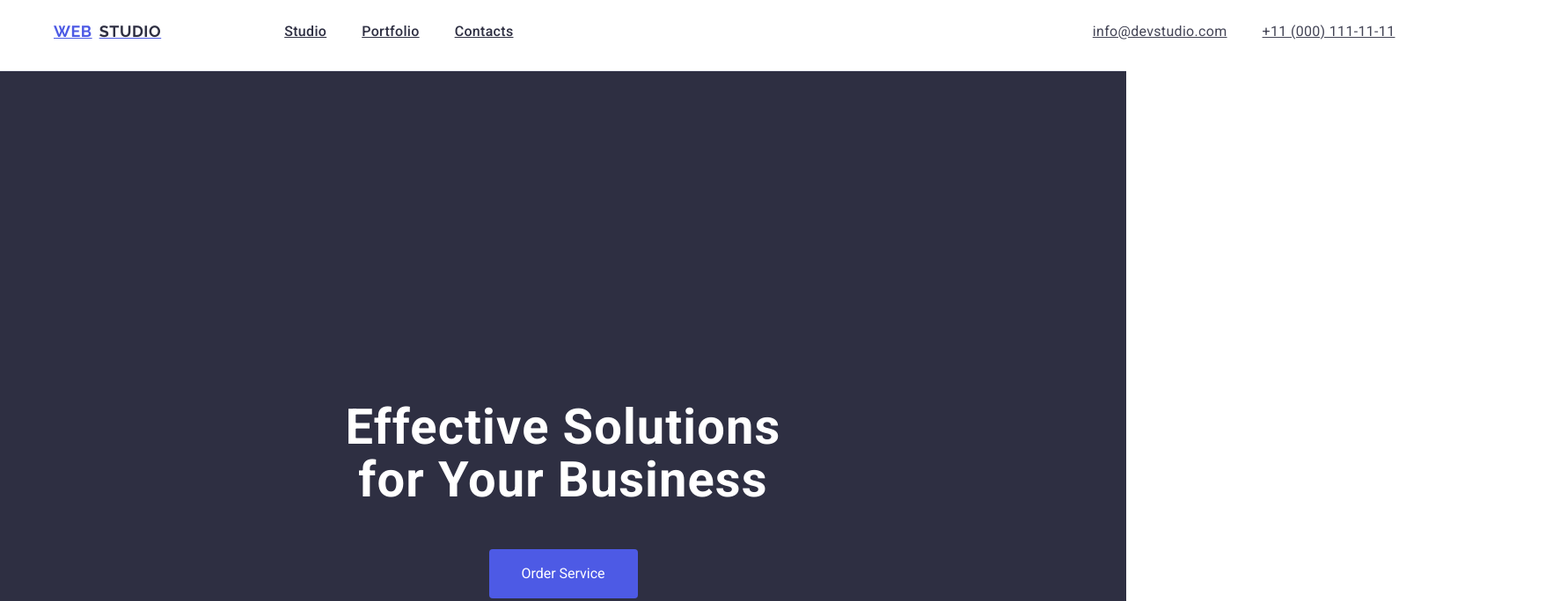
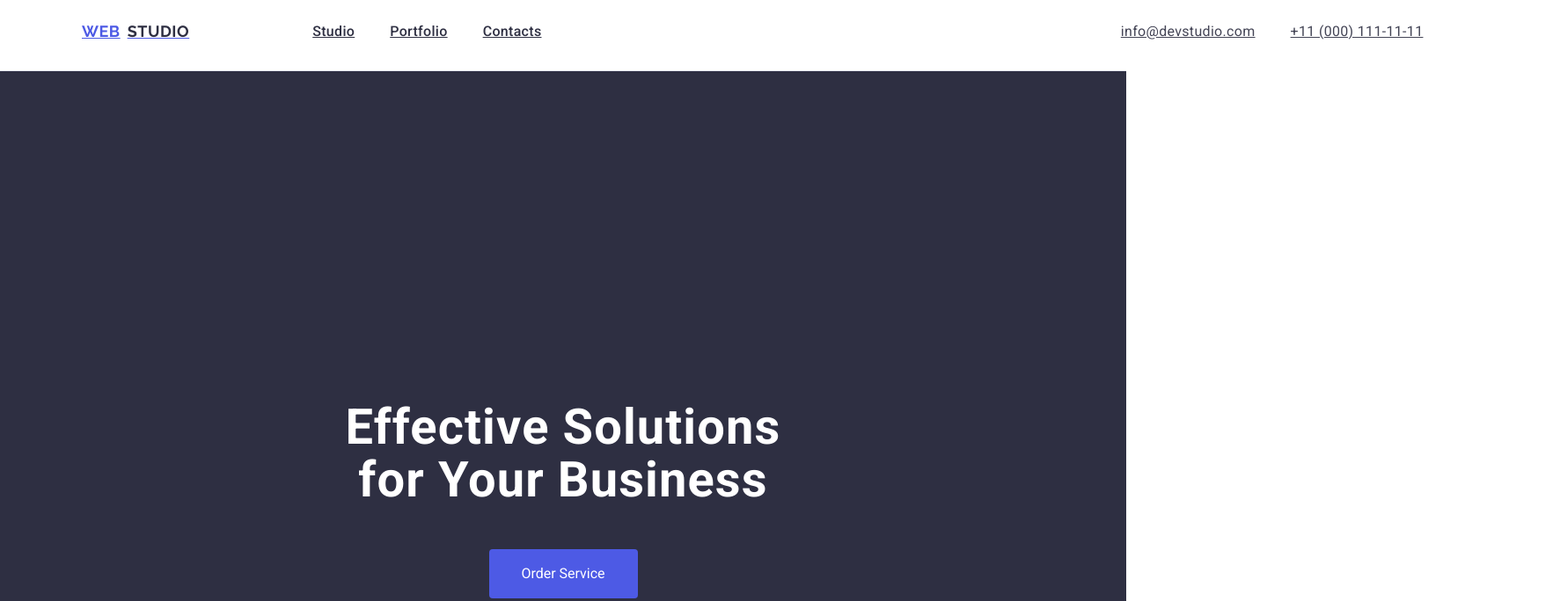
Before and after one commit to Waffentracher/goit-markup-hw-03, a plain HTML site: page index.html in a window 1280 px wide. Shown: the top 684 px of the page at 88% size, 1773 px wide, since content can reach past the window. Drawn offline with nearby package versions, Linux system fonts and the light colour scheme.

Commit message:
after valid
after valid

```diff
--- a/css/styles.css
+++ b/css/styles.css
@@ -49,6 +49,8 @@ header {
 .container-header {
   display: flex;
   margin: 0 auto;
+
+  padding: 0 32px;
 
   width: 1158px;
 }
--- a/index.html
+++ b/index.html
@@ -19,7 +19,7 @@
 
   <body>
     <header>
-      <div class="container-header" class="container">
+      <div class="container-header">
         <div class="header-inner">
           <nav class="nav">
             <a class="logo" href="./index.html">
```
